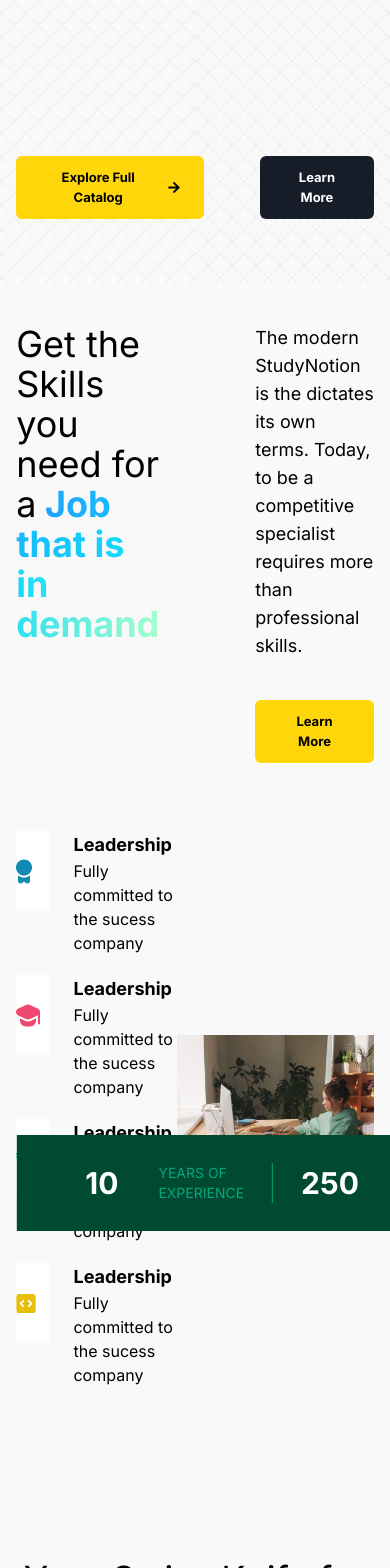
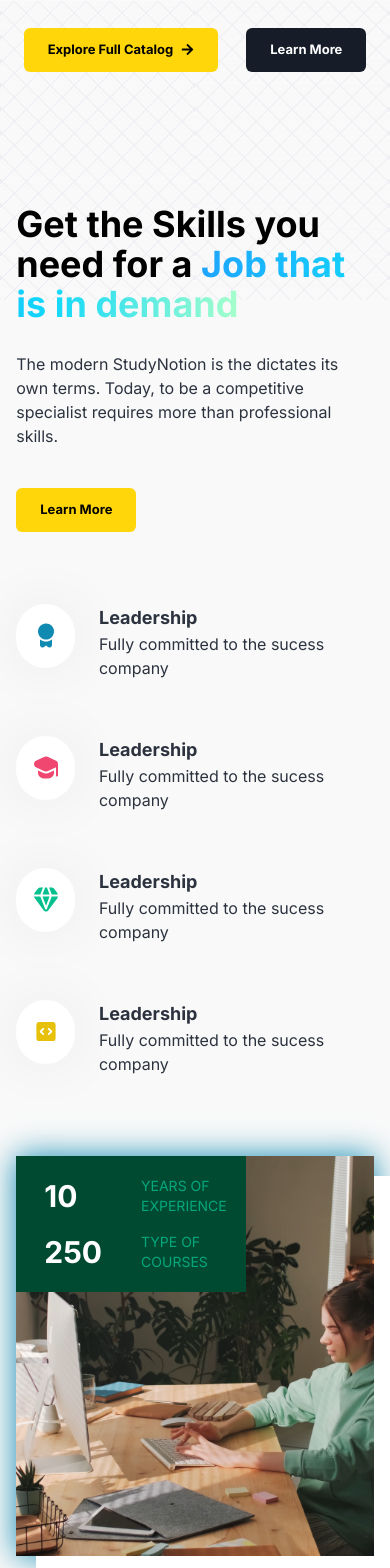
Before and after one commit to Aamir-Manzoor/Study-Notion, a React (Create React App) app: page / in a window 390 px wide. Shown: the part 3614-5182 px from the top of the page. Built offline with nearby package versions, Linux system fonts and the light colour scheme; no server answers.

Commit message:
Fixed HomePage And write Mobile View

```diff
--- a/src/Pages/Home.jsx
+++ b/src/Pages/Home.jsx
@@ -13,6 +13,7 @@
 import CodeBlocks from "../components/core/HomePage/CodeBlocks";
 import TimelineSection from "../components/core/HomePage/TimelineSection";
 import LearningLanguageSection from "../components/core/HomePage/LearningLanguageSection";
+import ReviewSlider from '../components/common/ReviewSlider'
 
 const Home = () => {
   return (
@@ -152,10 +153,12 @@
 
       {/* Section 2*/}
       <div className="bg-pure-greys-5 text-richblack-700">
-        <div className="homepage_bg h-[18rem]">
-          <div className="w-11/12 max-w-maxContent flex items-center justify-center gap-14 mx-auto text-white pt-[10rem]">
+        <div className="homepage_bg h-[19rem]">
+          <div className="w-11/12 max-w-maxContent flex flex-col items-center justify-between gap-8 mx-auto">
+            <div className="lg:h-[10rem]"></div>
+            <div className="flex flex-row gap-7 text-white lg:mt-8">
               <CTAButton linkto={"/signup"} active={true}>
-              <div className="flex gap-3 items-center">
+                <div className="flex gap-2 items-center">
                   Explore Full Catalog
                   <FaArrowRight />
                 </div>
@@ -165,16 +168,17 @@
               </CTAButton>
             </div>
           </div>
+        </div>
 
-        <div className="mx-auto w-11/12 max-w-maxContent flex flex-col items-center justify-center gap-7  text-white">
-          <div className="flex flex-row gap-24 mb-10 mt-10">
-            <div className="text-4xl font-medium w-[45%] text-black">
+        <div className="mx-auto w-11/12 max-w-maxContent flex flex-col items-center justify-center gap-8">
+          <div className="mb-10 mt-[-6rem] flex flex-col justify-between gap-7 lg:mt-20 lg:flex-row lg:gap-0">
+            <div className="text-4xl font-semibold lg:w-[45%] text-black">
               Get the Skills you need for a
               <HighlightText text={"Job that is in demand"} />
             </div>
 
-            <div className="flex flex-col gap-10 w-[55%] items-start">
-              <div className="text-lg text-black">
+            <div className="flex flex-col gap-10 lg:w-[40%] items-start">
+              <div className="text-base">
                 The modern StudyNotion is the dictates its own terms. Today, to
                 be a competitive specialist requires more than professional
                 skills.
@@ -193,15 +197,17 @@
 
       {/* Section 3*/}
 
-      <div className="w-11/12 mx-auto max-w-maxContent flex-col items-center justify-between gap-8  bg-richblack-900 text-white">
+      <div className="relative mx-auto my-20 flex w-11/12 max-w-maxContent flex-col items-center justify-between gap-8
+       bg-richblack-900 text-white">
         <InstructorSection />
-        <h2 className="text-center text-4xl font-medium mt-10">
+        <h1 className="text-center text-4xl font-semibold mt-8">
           Review from Other Learners
-        </h2>
+        </h1>
+
+        <ReviewSlider/>
       </div>
 
       {/* Section 4*/}
-
       <Footer />
     </div>
   );
--- /dev/null
+++ b/src/components/common/ReviewSlider.jsx
@@ -0,0 +1,11 @@
+import React from 'react'
+
+const ReviewSlider = () => {
+  return (
+    <div>
+
+    </div>
+  )
+}
+
+export default ReviewSlider
--- a/src/components/core/HomePage/InstructorSection.jsx
+++ b/src/components/core/HomePage/InstructorSection.jsx
@@ -1,30 +1,38 @@
 import React from "react";
 import Instructor from "../../../assets/Images/Instructor.png";
+import { FaArrowRight } from "react-icons/fa";
 import HighlightText from "./HighlightText";
 import CTAButton from "./Button";
 const InstructorSection = () => {
   return (
-    <div className="mt-16 flex flex-row gap-20 items-center">
-      <div className="w-[50%]">
-        <img src={Instructor} alt="Instructor" />
+    <div className="flex flex-col lg:flex-row gap-20 items-center">
+      <div className="lg:w-[50%]">
+        <img
+          src={Instructor}
+          alt="Instructor"
+          className="shadow-white shadow-[-20px_-20px_0_0]"
+        />
       </div>
 
-      <div className="w-[50%] flex flex-col gap-10">
-        <p className="text-4xl font-medium w-[50%]">
+      <div className="lg:w-[50%] flex flex-col gap-10">
+        <p className="text-4xl font-medium lg:w-[50%]">
           Become an
           <HighlightText text={"Instructor"} />
         </p>
 
-        <p className="font-medium text-base w-[80%] text-richblack-300">
+        <p className="font-medium text-base text-justify w-[90%] text-richblack-300">
           Instructors from around the world teach millions of students on
           StudyNotion. We provide the tools and skills to teach what you love.
         </p>
 
-        <span className="w-fit">
+        <div className="w-fit">
           <CTAButton active={true} linkto={"/signup"}>
-            Start Learning Today
+            <div className="flex items-center gap-3">
+              Start Learning Today
+              <FaArrowRight />
+            </div>
           </CTAButton>
-        </span>
+        </div>
       </div>
     </div>
   );
--- a/src/components/core/HomePage/LearningLanguageSection.jsx
+++ b/src/components/core/HomePage/LearningLanguageSection.jsx
@@ -7,36 +7,34 @@
 
 const LearningLanguageSection = () => {
   return (
-    <div className="flex flex-col gap-3 mt-36 mb-20 items-center">
-      <div className="text-black text-4xl font-medium text-center">
+    <div>
+      <div className="text-4xl font-semibold my-10 text-center">
         Your Swiss Knife for
         <HightlightText text={"Learning any language"} />
-      </div>
-
-      <div className="text-center font-medium w-[70%] text-richblack-600 mx-auto text-base mt-3">
+        <div className="text-center font-medium lg:w-[75%] text-richblack-700 leading-6 mx-auto text-base mt-3">
           Using spin making learning multiple languages easy. with 20+ languages
           realistic voice-over, progress tracking, custom schedule and more.
         </div>
-
-      <div className="flex flex-row items-center justify-center mt-5">
+        <div className="flex flex-col lg:flex-row  items-center justify-center mt-8 lg:mt-0">
           <img
             src={know_your_progress}
             alt="know_your_progress"
-          className="object-contain -mr-28"
+            className="object-contain lg:-mr-32"
           />
           <img
             src={compare_with_others}
             alt="compare_with_others"
-          className="object-contain"
+            className="object-contain lg:mb-10 lg:-mt-0 -mt-12"
           />
           <img
             src={plan_your_lesson}
             alt="plan_your_lesson"
-          className="object-contain -ml-36"
+            className="object-contain lg:-ml-36 lg:-mt-5 -mt-16"
           />
         </div>
+      </div>
 
-      <div className="w-fit">
+      <div className="w-fit mx-auto lg:mb-20 mb-8 -mt-5">
         <CTAButton active={true} linkto={"/signup"}>
           Learn More
         </CTAButton>
--- a/src/components/core/HomePage/TimelineSection.jsx
+++ b/src/components/core/HomePage/TimelineSection.jsx
@@ -31,46 +31,57 @@
 const TimelineSection = () => {
   return (
     <div>
-      <div className="flex flex-row gap-15 items-center text-black">
-        <div className="w-[45%] flex flex-col gap-5">
+      <div className="flex flex-col lg:flex-row gap-20 mb-20 items-center">
+        <div className="lg:w-[45%] flex flex-col gap-14 lg:gap-3">
           {timeline.map((element, index) => {
             return (
-              <div className="flex flex-row gap-6" key={index}>
-                <div className="w-[6rem] h-[5rem] bg-white flex items-center">
-                  <img src={element.Logo} alt={""} />
+              <div className="flex flex-col lg:gap-3" key={index}>
+                <div className="flex gap-6" key={index}>
+                  <div className="w-[4rem] h-[4rem] bg-white rounded-full flex items-center justify-center shadow-[#00000012] shadow-[0_0_62px_0]">
+                    <img src={element.Logo} alt={""} />
+                  </div>
+                  <div>
+                    <h2 className="font-semibold text-lg">
+                      {" "}
+                      {element.heading}
+                    </h2>
+                    <p className="text-base">{element.Description}</p>
+                  </div>
                 </div>
-
-                <div>
-                  <h2 className="font-semibold text-lg"> {element.heading}</h2>
-                  <p className="text-base">{element.Description}</p>
-                </div>
+                <div
+                  className={`hidden ${
+                    timeline.length - 1 === index ? "hidden" : "lg:block"
+                  } h-14 border-dotted border-r border-richblack-100 bg-richblack-400/0 w-[1.6rem]`}
+                ></div>
               </div>
             );
           })}
         </div>
 
-        <div className="relative shadow-blue-200">
-          <img
-            src={timelineImage}
-            alt="timelineImage"
-            className="shadow-white object-cover h-fit"
-          />
-
-          <div className="absolute left-[50%] translate-x-[-50%] translate-y-[-50%] bg-caribbeangreen-700 flex flex-row uppercase text-white py-7 px-10">
-            <div className="flex flex-row gap-10 items-center border-r border-caribbeangreen-300 px-7">
-              <p className="text-3xl font-bold ">10</p>
-              <p className="text-caribbeangreen-300 text-sm ">
+        <div className="relative w-fit h-fit shadow-blue-200 shadow-[0px_0px_30px_0px]">
+          <div
+            className="absolute lg:left-[50%] lg:bottom-0 lg:translate-x-[-50%] lg:translate-y-[50%]
+           bg-caribbeangreen-700 flex lg:flex-row flex-col uppercase text-white gap-4 py-5 lg:gap-0 lg:py-10"
+          >
+            <div className="flex gap-5 items-center lg:border-r border-caribbeangreen-300 px-7 lg:px-14">
+              <p className="text-3xl font-bold w-[4.8rem]">10</p>
+              <p className="text-caribbeangreen-300 text-sm w-[4.8rem]">
                 Years of Experience
               </p>
             </div>
 
-            <div className="flex flex-row items-center gap-10 px-7">
-              <p className="text-3xl font-bold ">250</p>
-              <p className="text-caribbeangreen-300 text-sm ">
+            <div className="flex items-center gap-5 lg:px-14 px-7">
+              <p className="text-3xl font-bold w-[4.8rem]">250</p>
+              <p className="text-caribbeangreen-300 text-sm w-[4.8rem]">
                 Type of courses
               </p>
             </div>
           </div>
+          <img
+            src={timelineImage}
+            alt="timelineImage"
+            className="shadow-white shadow-[20px_20px_0px_0px] object-cover h-[25rem] lg:h-fit"
+          />
         </div>
       </div>
     </div>
```
Lines whose indentation alone changed are shown as unchanged.
